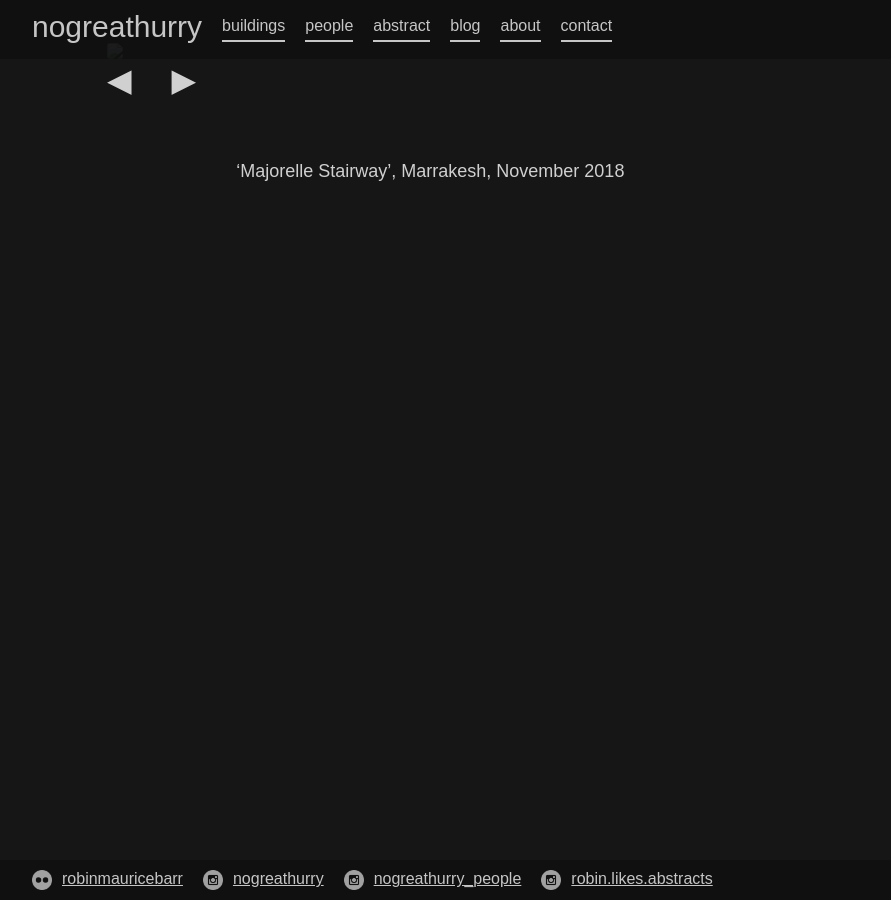
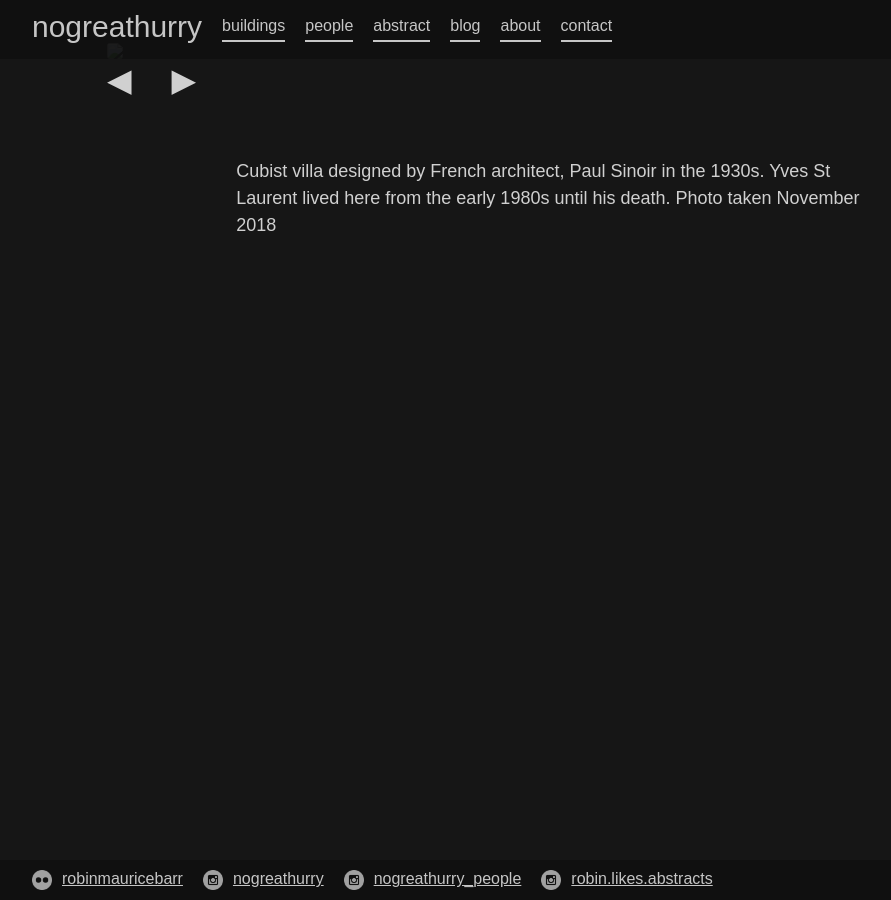
Before and after one commit to 987poiuytrewq/nogreathurry, a Jekyll site: the page built from _abstract/IMG-20190316-WA0011.md, in a window 1280 px wide. Shown: the whole page, without its empty margins (8-899 px from the left). Built offline with Jekyll 4.4.1, drawn with Linux system fonts in a browser that asks for light colours.

Commit message:
Updated Img 20190316 Wa0011

```diff
--- a/_abstract/IMG-20190316-WA0011.md
+++ b/_abstract/IMG-20190316-WA0011.md
@@ -1,9 +1,19 @@
 ---
-title: "'Majorelle Stairway'"
+title: "'Majorelle Stairway', Marrakesh"
 date: 2019-03-17 12:18:00 Z
+tags:
+- Marrakesh
+- Morroco
+- "@robin.likes.abstracts"
+- Robin Maurice Barr
+- abstract
+- abstract photography
+- Majorelle
+- Paul Sinoir
+- Yves St Laurent
 image: "/uploads/IMG-20190316-WA0011.jpg"
 thumbnail_image: "/uploads/IMG-20190316-WA0011_thumbnail.jpg"
 layout: photo
 ---
 
-'Majorelle Stairway', Marrakesh, November 2018
+Cubist villa designed by French architect, Paul Sinoir in the 1930s. Yves St Laurent lived here from the early 1980s until his death. Photo taken November 2018
```
